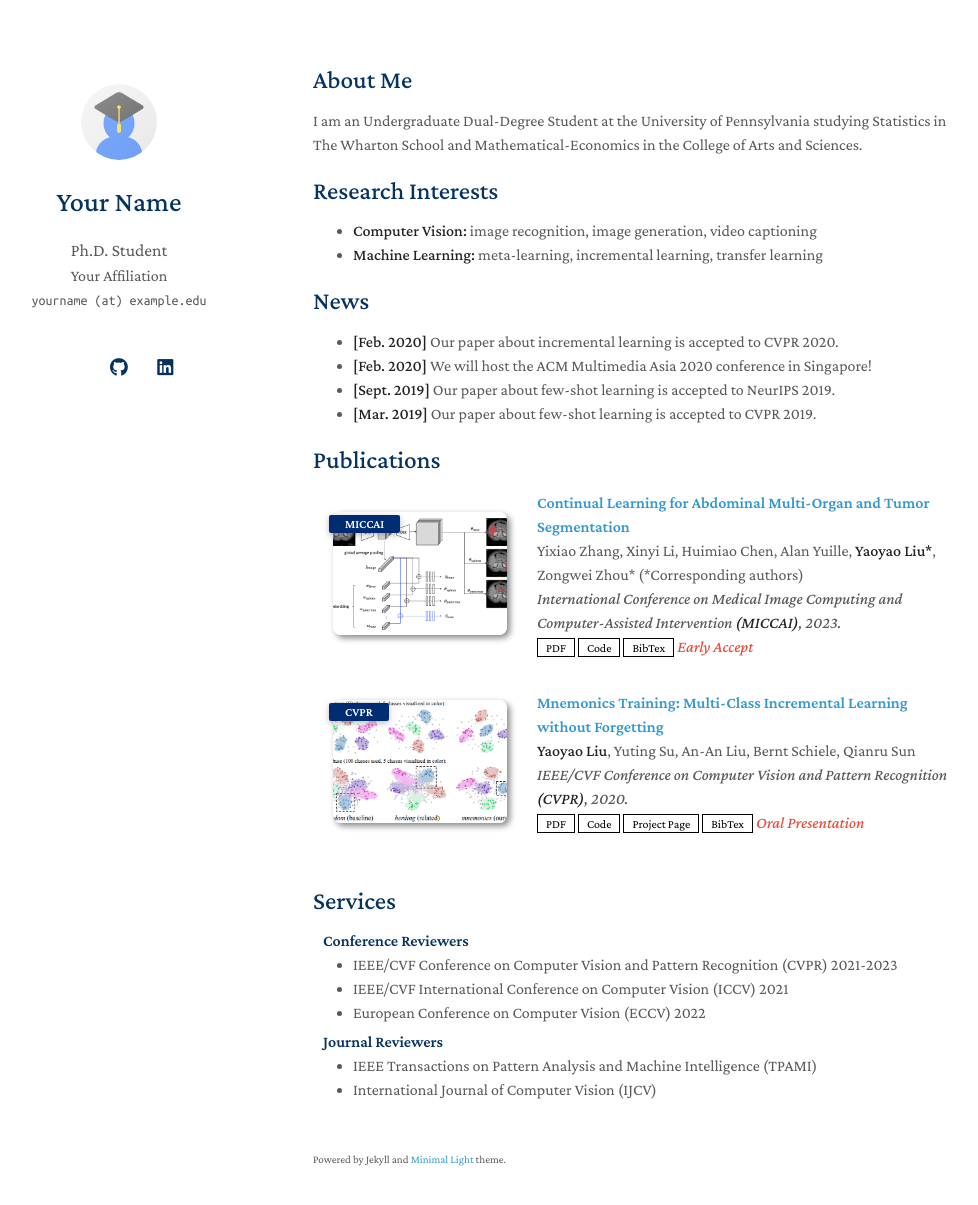
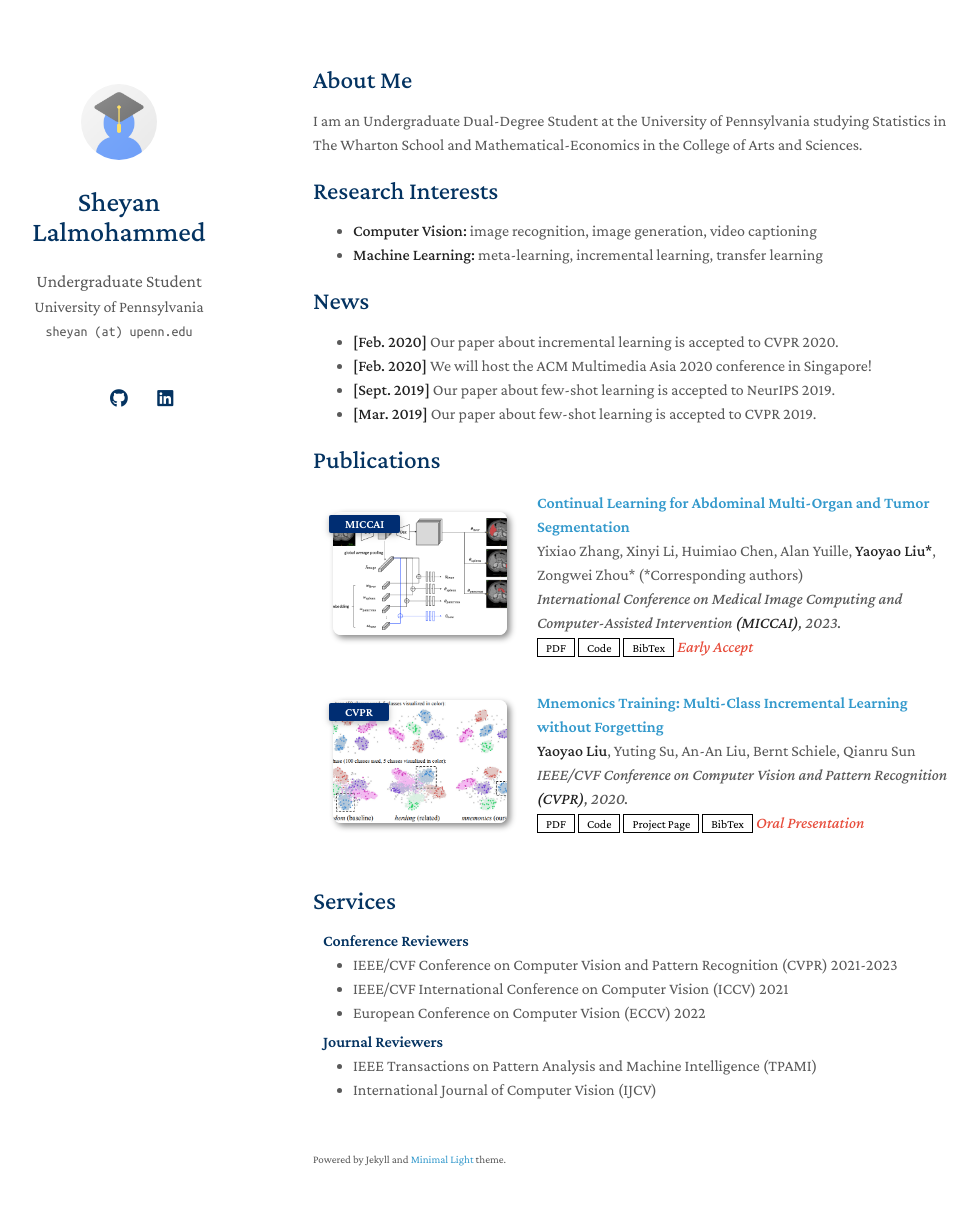
Before and after one commit to sheyanlalmohammed1/sheyanlalmohammed1.github.io, a Jekyll site: the page built from index.md, in a window 1280 px wide and 1240 px high. Shown: the top 1205 px of the window, without its empty margins (157-1135 px from the left). Built offline with Jekyll 4.4.1, drawn with Linux system fonts in a browser that asks for light colours; a style sheet for code colours, icons or effects is not loaded; our own code applies the rules of GitHub Pages for plain Markdown files.

Commit message:
Update _config.yml

```diff
--- a/_config.yml
+++ b/_config.yml
@@ -1,8 +1,8 @@
 # Basic Information
-title: Your Name
-position: Ph.D. Student
-affiliation: Your Affiliation
-email: yourname (at) example.edu
+title: Sheyan Lalmohammed
+position: Undergraduate Student
+affiliation: University of Pennsylvania
+email: sheyan (at) upenn.edu
 
 # Search Engine Optimization (SEO)
 # The following information is used to improve the website traffic from search engines, e.g., Google.
```
